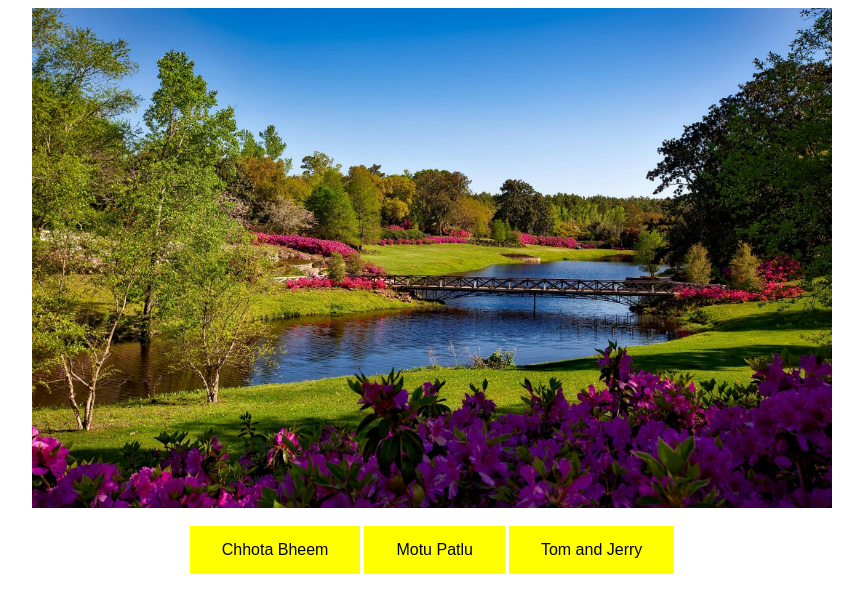
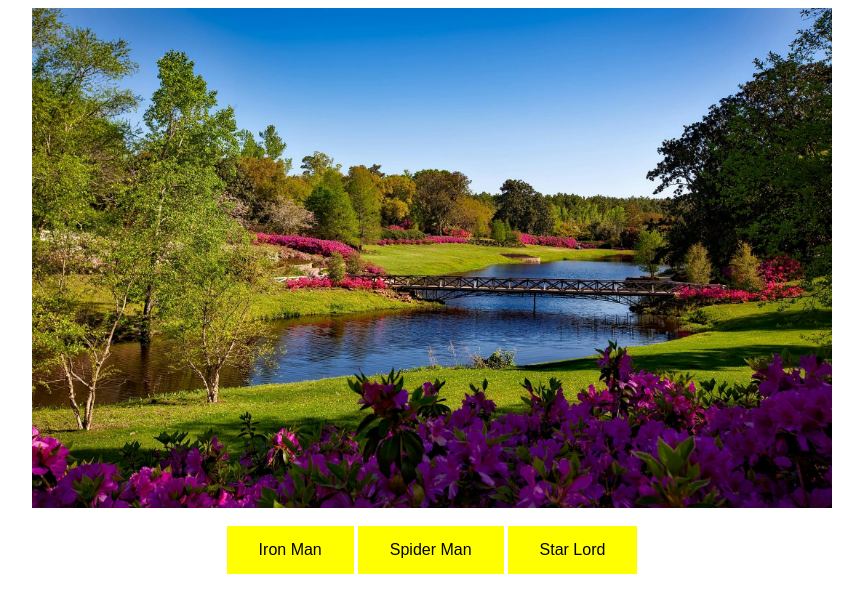
Before and after one commit to pakhi-1234/educom_homework, a plain HTML site: page multiple-photo-switch/index.html in a window 1280 px wide. Shown: the whole page, without its empty margins (208-1071 px from the left). Drawn offline with Linux system fonts and the light colour scheme.

Commit message:
Update index.html

```diff
--- a/multiple-photo-switch/index.html
+++ b/multiple-photo-switch/index.html
@@ -21,9 +21,9 @@
 <body>
   <div style="text-align: center;">
     <img src="0.jpg" alt="" id="myImage" style="width: 800px; height: 500px;"><br><br>
-    <button onclick="changePhoto('1')" style="cursor: pointer;">Chhota Bheem</button>
-    <button onclick="changePhoto('2')" style="cursor: pointer;">Motu Patlu</button>
-    <button onclick="changePhoto('3')" style="cursor: pointer;">Tom and Jerry</button>
+    <button onclick="changePhoto('1')" style="cursor: pointer;">Iron Man</button>
+    <button onclick="changePhoto('2')" style="cursor: pointer;">Spider Man</button>
+    <button onclick="changePhoto('3')" style="cursor: pointer;">Star Lord</button>
   </div>
   <script>
     function changePhoto(photoType){
```
